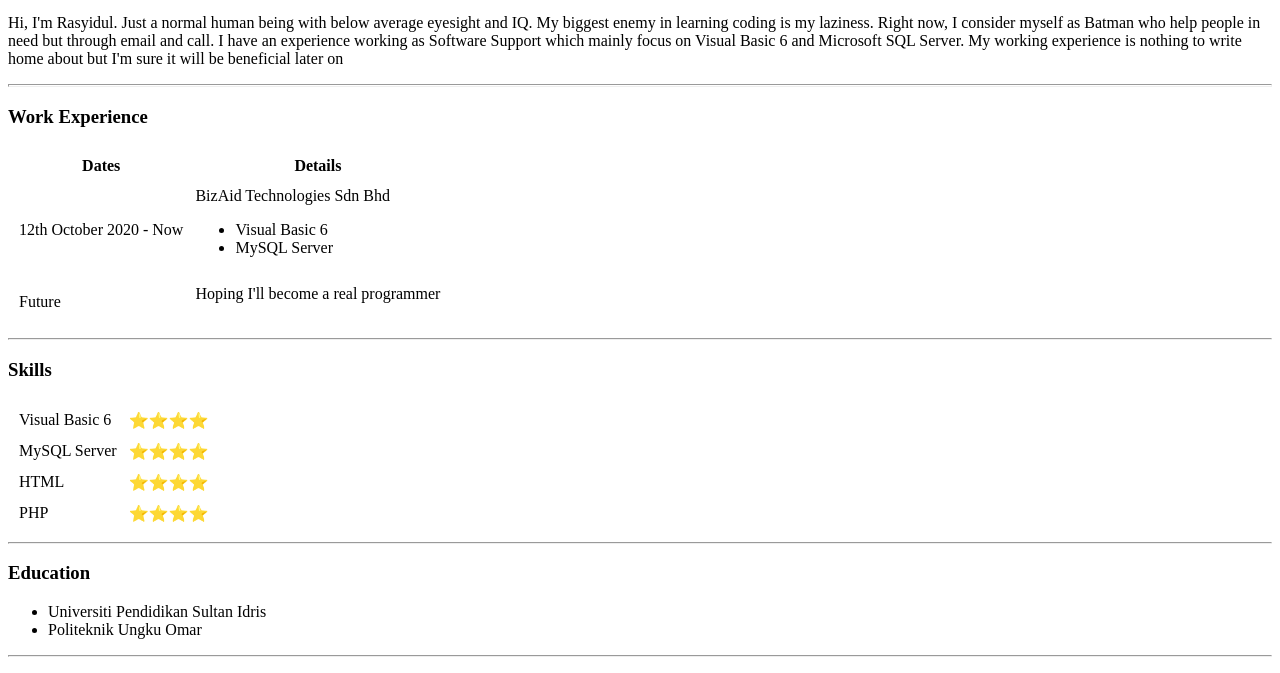
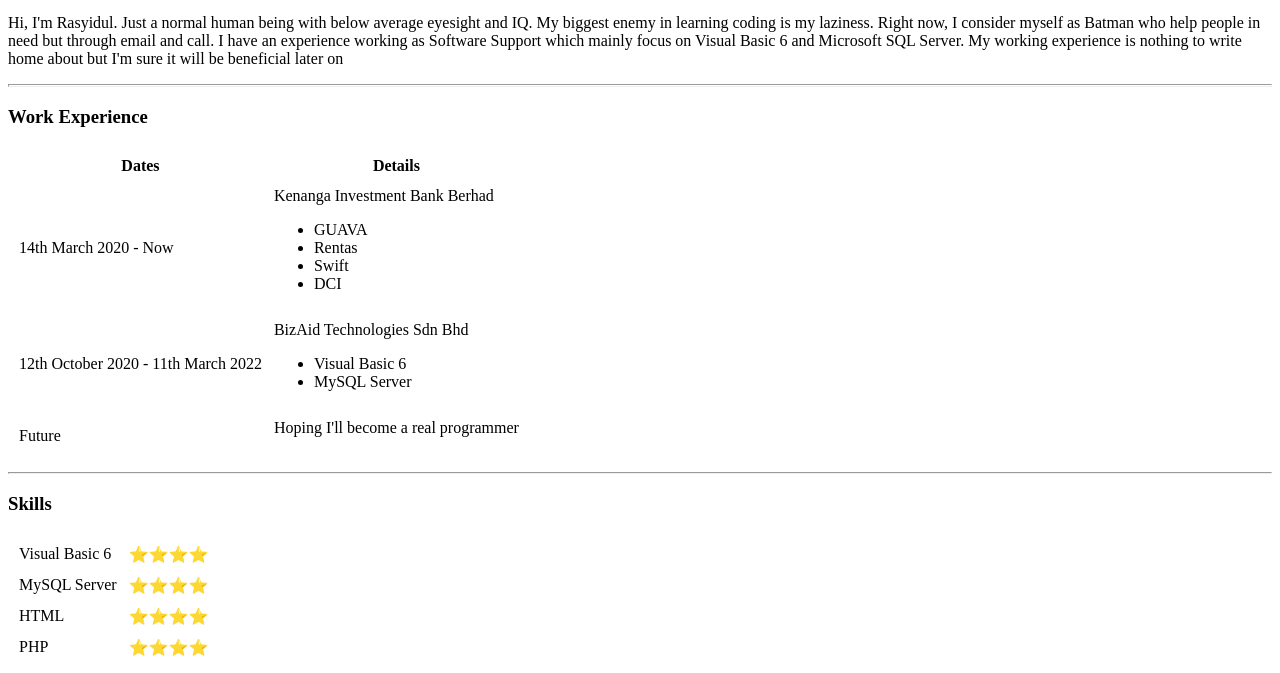
Before and after one commit to rasyidul/cv, a plain HTML site: page index.html in a window 1280 px wide. Shown: the part 100-773 px from the top of the page. Drawn offline with Linux system fonts and the light colour scheme.

Commit message:
Update index.html

```diff
--- a/index.html
+++ b/index.html
@@ -25,7 +25,21 @@
     </thead>
     <tbody>
       <tr>
-        <td>12th October 2020 - Now</td>
+        <td>14th March 2020 - Now</td>
+        <td>
+          Kenanga Investment Bank Berhad <br>
+          <p>
+          <ul>
+            <li>GUAVA</li>
+            <li>Rentas</li>
+            <li>Swift</li>
+            <li>DCI</li>
+          </ul>
+          </p>
+        </td>
+      </tr>
+      <tr>
+        <td>12th October 2020 - 11th March 2022</td>
         <td>
           BizAid Technologies Sdn Bhd <br>
           <p>
```
